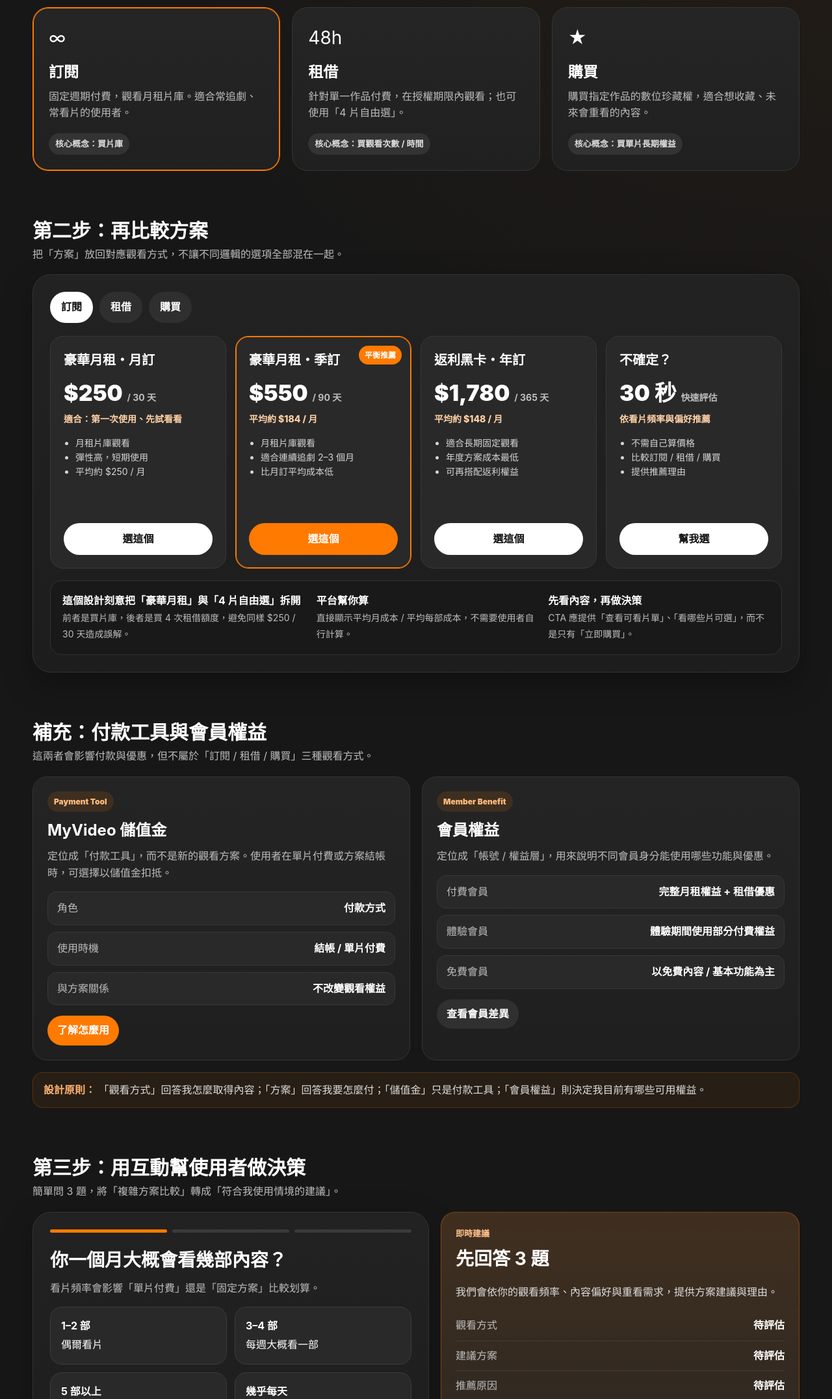
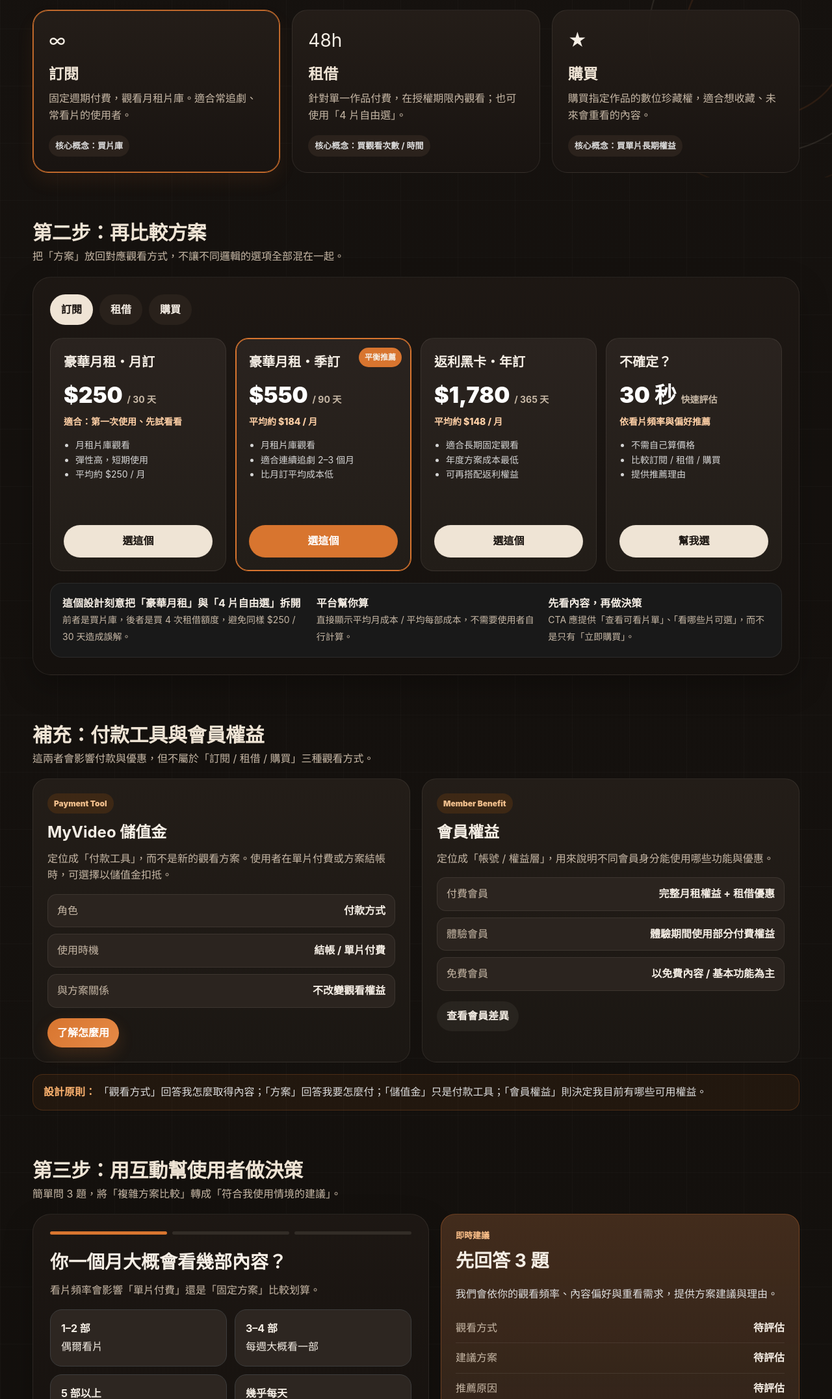
Before and after one commit to zty930925/myvideo-payment-prototype, a plain HTML site: page index.html in a window 1280 px wide. Shown: the part 647-2800 px from the top of the page at 65% size. Drawn offline with Linux system fonts and the light colour scheme.

Commit message:
Update prototype to v10 brand styling

```diff
--- a/index.html
+++ b/index.html
@@ -6,19 +6,21 @@
 <title>MyVideo 付費方案決策 Prototype</title>
 <style>
   :root{
-    --bg:#171717;
-    --panel:#222;
-    --panel-2:#2a2a2a;
-    --panel-3:#313131;
-    --text:#fff;
-    --muted:#bdbdbd;
-    --line:#3a3a3a;
-    --orange:#ff7a00;
-    --orange-2:#ff9a3c;
-    --green:#52d273;
-    --yellow:#f7c948;
-    --danger:#ff6b6b;
-    --shadow:0 18px 50px rgba(0,0,0,.28);
+    --bg:#14110e;
+    --panel:#201a16;
+    --panel-2:#29211b;
+    --panel-3:#332820;
+    --text:#f5eee5;
+    --muted:#c7b8a6;
+    --line:#44352b;
+    --orange:#d8752f;
+    --orange-2:#e58a47;
+    --green:#79b982;
+    --yellow:#d8b25d;
+    --danger:#df7a69;
+    --paper:#efe4d5;
+    --ink:#18120e;
+    --shadow:0 18px 46px rgba(0,0,0,.26);
     --radius:24px;
   }
   *{box-sizing:border-box}
@@ -27,47 +29,59 @@
     margin:0;
     font-family:-apple-system,BlinkMacSystemFont,"Segoe UI","Noto Sans TC","PingFang TC","Microsoft JhengHei",sans-serif;
     background:
-      radial-gradient(circle at top right, rgba(255,122,0,.08), transparent 30%),
-      var(--bg);
+      radial-gradient(circle at 76% 10%, rgba(216,117,47,.12), transparent 0 18%),
+      radial-gradient(circle at 16% 82%, rgba(239,228,213,.035), transparent 0 18%),
+      repeating-linear-gradient(0deg, rgba(255,255,255,.018) 0 1px, transparent 1px 88px),
+      repeating-linear-gradient(90deg, rgba(255,255,255,.018) 0 1px, transparent 1px 88px),
+      linear-gradient(180deg,#16120f 0%,#120f0c 100%);
     color:var(--text);
     line-height:1.6;
   }
   button,input{font:inherit}
   button{cursor:pointer}
   .wrap{width:min(1180px,calc(100% - 40px));margin:auto}
+  body::before{
+    content:"";position:fixed;inset:auto -120px -120px auto;width:440px;height:440px;pointer-events:none;z-index:0;opacity:.22;
+    background:
+      radial-gradient(circle at center, transparent 0 40%, rgba(207,110,45,.6) 40.4% 40.8%, transparent 41.2%),
+      radial-gradient(circle at center, transparent 0 58%, rgba(239,228,209,.45) 58.3% 58.7%, transparent 59%),
+      radial-gradient(circle at center, transparent 0 76%, rgba(207,110,45,.35) 76.2% 76.6%, transparent 77%);
+  }
+  main,.topbar{position:relative;z-index:1}
+
   .topbar{
     position:sticky;top:0;z-index:20;
     backdrop-filter:blur(18px);
-    background:rgba(23,23,23,.84);
-    border-bottom:1px solid rgba(255,255,255,.06)
+    background:rgba(17,14,12,.86);
+    border-bottom:1px solid rgba(239,228,213,.08)
   }
   .nav{
     min-height:72px;display:flex;align-items:center;justify-content:space-between;gap:24px
   }
   .brand{display:flex;align-items:center;gap:12px;font-weight:900;font-size:21px}
   .brand-mark{
-    width:36px;height:36px;border-radius:12px;background:linear-gradient(135deg,var(--orange),#ff4d00);
+    width:36px;height:36px;border-radius:12px;background:linear-gradient(135deg,var(--orange),#b05b25);
     display:grid;place-items:center;font-weight:900
   }
   .nav-right{display:flex;gap:10px;align-items:center}
   .ghost,.primary{
     border:0;border-radius:999px;padding:11px 18px;font-weight:800
   }
-  .ghost{background:#303030;color:#fff}
-  .primary{background:var(--orange);color:#fff}
-  .hero{padding:76px 0 38px}
+  .ghost{background:rgba(239,228,213,.055);color:var(--text);border:1px solid rgba(239,228,213,.10)}
+  .primary{background:linear-gradient(135deg,var(--orange),var(--orange-2));color:#fff;box-shadow:0 10px 24px rgba(216,117,47,.18)}
+  .hero{padding:78px 0 40px}
   .eyebrow{
     display:inline-flex;align-items:center;gap:8px;
-    color:#ffd6b0;background:rgba(255,122,0,.12);border:1px solid rgba(255,122,0,.25);
+    color:#f0cfae;background:rgba(216,117,47,.11);border:1px solid rgba(216,117,47,.26);
     padding:7px 12px;border-radius:999px;font-weight:800;font-size:14px
   }
-  h1{font-size:clamp(34px,5vw,62px);line-height:1.08;margin:18px 0}
+  h1{font-size:clamp(34px,5vw,62px);line-height:1.06;margin:18px 0;letter-spacing:-.015em}
   .hero p{font-size:18px;color:var(--muted);max-width:760px}
   .hero-actions{display:flex;gap:12px;flex-wrap:wrap;margin-top:26px}
   .hero-actions .primary,.hero-actions .ghost{padding:14px 22px}
   .section{padding:34px 0}
   .section-title{display:flex;align-items:end;justify-content:space-between;gap:20px;margin-bottom:18px}
-  .section-title h2{margin:0;font-size:30px}
+  .section-title h2{margin:0;font-size:30px;color:var(--paper);letter-spacing:-.01em}
   .section-title p{margin:0;color:var(--muted)}
   .mode-grid{display:grid;grid-template-columns:repeat(3,1fr);gap:18px}
   .mode-card{
@@ -77,29 +91,29 @@
     text-align:left;
     color:var(--text);
     font:inherit;
-    background:linear-gradient(180deg,#252525,#202020);
-    border:1px solid #343434;border-radius:var(--radius);padding:24px;
+    background:linear-gradient(180deg,rgba(37,30,25,.97),rgba(25,20,17,.99));
+    border:1px solid rgba(239,228,213,.085);border-radius:var(--radius);padding:24px;
     transition:.2s;position:relative;overflow:hidden
   }
-  .mode-card:hover{transform:translateY(-3px);border-color:#4a4a4a}
+  .mode-card:hover{transform:translateY(-3px);border-color:rgba(216,117,47,.40);box-shadow:0 14px 28px rgba(0,0,0,.15)}
   .mode-card:focus-visible{outline:3px solid rgba(255,122,0,.35);outline-offset:3px}
-  .mode-card.active{border-color:var(--orange);box-shadow:0 0 0 1px var(--orange) inset}
+  .mode-card.active{border-color:var(--orange);box-shadow:0 0 0 1px rgba(216,117,47,.72) inset,0 14px 28px rgba(216,117,47,.08)}
   .mode-icon{font-size:28px}
-  .mode-card h3{margin:12px 0 6px;font-size:23px}
+  .mode-card h3{margin:12px 0 6px;font-size:23px;color:var(--paper)}
   .mode-card p{color:var(--muted);margin:0 0 18px}
-  .pill{display:inline-flex;padding:6px 10px;border-radius:999px;background:#333;color:#ddd;font-size:13px;font-weight:700}
+  .pill{display:inline-flex;padding:6px 10px;border-radius:999px;background:#2b221c;color:#ddd;font-size:13px;font-weight:700}
   .panel{
-    background:linear-gradient(180deg,#222,#1d1d1d);
-    border:1px solid #333;border-radius:28px;padding:26px;box-shadow:var(--shadow)
+    background:linear-gradient(180deg,rgba(30,24,20,.97),rgba(21,17,14,.99));
+    border:1px solid rgba(239,228,213,.085);border-radius:28px;padding:26px;box-shadow:var(--shadow)
   }
   .plan-tabs{display:flex;gap:10px;flex-wrap:wrap;margin-bottom:20px}
   .tab{
-    background:#2f2f2f;border:1px solid transparent;color:#fff;border-radius:999px;padding:10px 16px;font-weight:800
+    background:#29211b;border:1px solid transparent;color:var(--text);border-radius:999px;padding:10px 16px;font-weight:800
   }
-  .tab.active{background:#fff;color:#111}
+  .tab.active{background:var(--paper);color:var(--ink)}
   .plan-grid{display:grid;grid-template-columns:repeat(4,1fr);gap:14px}
   .plan{
-    background:#292929;border:1px solid #383838;border-radius:20px;padding:20px;position:relative
+    background:linear-gradient(180deg,#2a231f,#221d18);border:1px solid rgba(239,228,213,.085);border-radius:20px;padding:20px;position:relative
   }
   .plan.reco{border-color:var(--orange);box-shadow:0 0 0 1px var(--orange) inset}
   .plan.plan-focus{
@@ -214,10 +228,10 @@
   .subprice{color:#ffd0a6;font-weight:800;font-size:14px}
   .plan ul{padding-left:18px;color:#d5d5d5;font-size:14px;min-height:120px}
   .plan button{width:100%;padding:12px;border-radius:999px;border:0;font-weight:900}
-  .plan .select{background:#fff;color:#111}
+  .plan .select{background:var(--paper);color:var(--ink);box-shadow:inset 0 0 0 1px rgba(0,0,0,.03)}
   .plan.reco .select{background:var(--orange);color:#fff}
   .compare-row{
-    margin-top:18px;padding:18px;border-radius:18px;background:#191919;border:1px solid #333;
+    margin-top:18px;padding:18px;border-radius:18px;background:#191919;border:1px solid rgba(239,228,213,.085);
     display:grid;grid-template-columns:1.1fr 1fr 1fr;gap:16px
   }
   .compare-row strong{display:block;font-size:16px}
@@ -229,7 +243,7 @@
   .question p{color:var(--muted);margin-top:0}
   .option-grid{display:grid;grid-template-columns:repeat(2,1fr);gap:12px}
   .option{
-    text-align:left;border:1px solid #3d3d3d;background:#292929;color:#fff;border-radius:18px;padding:16px;
+    text-align:left;border:1px solid #3d3d3d;background:#2d2621;color:var(--text);border-radius:18px;padding:16px;
     transition:.2s
   }
   .option:hover,.option.selected{border-color:var(--orange);background:#33291f}
@@ -238,9 +252,9 @@
   .wizard-actions button{border:0;border-radius:999px;padding:11px 18px;font-weight:800}
   .result-card{
     background:
-      linear-gradient(180deg,rgba(255,122,0,.13),rgba(255,122,0,.03)),
-      #242424;
-    border:1px solid rgba(255,122,0,.35);border-radius:22px;padding:22px;min-height:330px
+      linear-gradient(180deg,rgba(207,110,45,.18),rgba(207,110,45,.05)),
+      #231d18;
+    border:1px solid rgba(207,110,45,.36);border-radius:22px;padding:22px;min-height:330px
   }
   .result-card .kicker{color:#ffc28b;font-weight:900;font-size:13px}
   .result-card h3{font-size:28px;margin:6px 0}
@@ -252,24 +266,28 @@
   .result-cta{display:grid;grid-template-columns:1fr 1fr;gap:10px;margin-top:18px}
   .result-cta button{border:0;border-radius:999px;padding:12px;font-weight:900}
   .content-card{
-    display:grid;grid-template-columns:1fr;gap:18px;background:#232323;border:1px solid #333;border-radius:24px;padding:18px
+    display:grid;grid-template-columns:1fr;gap:18px;
+    background:linear-gradient(180deg,#211b17,#191511);
+    border:1px solid rgba(239,228,213,.085);border-radius:24px;padding:18px;
+    box-shadow:0 18px 44px rgba(0,0,0,.18)
   }
   .poster{
-    min-height:210px;width:100%;border-radius:18px;background:
-      linear-gradient(160deg,rgba(255,122,0,.82),rgba(92,20,150,.74)),
-      #333;
+    min-height:220px;width:100%;border-radius:18px;background:
+      linear-gradient(180deg,rgba(0,0,0,.02),rgba(0,0,0,.18)),
+      radial-gradient(circle at 72% 24%,rgba(246,187,105,.18),transparent 18%),
+      linear-gradient(150deg,rgba(216,117,47,.95),rgba(91,54,35,.92) 68%,rgba(45,31,23,.96));
     display:flex;align-items:flex-end;justify-content:flex-start;
-    padding:22px 24px;font-weight:900;font-size:34px;line-height:1.35;
-    letter-spacing:.2px;box-shadow:inset 0 0 0 1px rgba(255,255,255,.05)
+    padding:24px 26px;font-weight:900;font-size:34px;line-height:1.35;
+    letter-spacing:.2px;box-shadow:inset 0 0 0 1px rgba(255,255,255,.04),0 16px 34px rgba(0,0,0,.18)
   }
   .badge-row{display:flex;flex-wrap:wrap;gap:8px;margin:10px 0}
-  .badge{padding:6px 9px;border-radius:999px;font-size:12px;font-weight:900;background:#333}
-  .badge.green{background:rgba(82,210,115,.14);color:#7fe498}
-  .badge.orange{background:rgba(255,122,0,.14);color:#ffb16f}
-  .badge.yellow{background:rgba(247,201,72,.13);color:#ffd963}
+  .badge{padding:6px 9px;border-radius:999px;font-size:12px;font-weight:900;background:#2b221c}
+  .badge.green{background:rgba(121,185,130,.14);color:#8fd398}
+  .badge.orange{background:rgba(216,117,47,.14);color:#efb078}
+  .badge.yellow{background:rgba(216,178,93,.13);color:#e8c979}
   .watch-options{display:grid;grid-template-columns:repeat(3,1fr);gap:10px;margin-top:14px}
   .watch-option{
-    border:1px solid #3b3b3b;border-radius:16px;padding:14px;background:#292929
+    border:1px solid rgba(239,228,213,.08);border-radius:16px;padding:14px;background:#271f1a
   }
   .watch-option.recommended{border-color:var(--orange)}
   .watch-option strong{display:block}
@@ -279,25 +297,25 @@
   .content-flow{
     display:flex;align-items:center;gap:10px;flex-wrap:wrap;
     margin:0 0 16px;padding:14px 16px;border-radius:16px;
-    background:#1f1f1f;border:1px solid #303030;color:#d8d8d8
+    background:rgba(22,18,15,.78);border:1px solid rgba(239,228,213,.085);color:#dccdbb
   }
   .content-flow span{
-    background:#2b2b2b;border-radius:999px;padding:7px 11px;font-size:13px;font-weight:800
+    background:rgba(239,228,209,.08);border:1px solid rgba(239,228,213,.085);border-radius:999px;padding:7px 11px;font-size:13px;font-weight:800
   }
   .content-flow b{color:var(--orange)}
   .state-box{
-    margin:14px 0;padding:14px 16px;border-radius:16px;background:#1d1d1d;border:1px solid #353535
+    margin:14px 0;padding:14px 16px;border-radius:16px;background:rgba(18,15,12,.85);border:1px solid rgba(239,228,209,.10)
   }
   .state-box p{margin:3px 0 10px;color:var(--muted);font-size:13px}
   .state-buttons{display:flex;gap:8px;flex-wrap:wrap}
   .state-btn{
-    border:1px solid #424242;background:#2a2a2a;color:#fff;border-radius:999px;
+    border:1px solid #424242;background:#2b241f;color:var(--text);border-radius:999px;
     padding:8px 12px;font-weight:800
   }
-  .state-btn.active{background:#fff;color:#111;border-color:#fff}
+  .state-btn.active{background:var(--paper);color:var(--ink);border-color:var(--paper)}
   .decision-summary{
     padding:14px 16px;margin:12px 0;border-radius:16px;
-    background:rgba(255,122,0,.08);border:1px solid rgba(255,122,0,.28)
+    background:rgba(207,110,45,.10);border:1px solid rgba(207,110,45,.28)
   }
   .decision-summary .decision-label{
     display:inline-block;font-size:12px;font-weight:900;color:#ffbd80;margin-bottom:3px
@@ -306,8 +324,8 @@
   .decision-summary p{margin:4px 0 0;color:#d2d2d2;font-size:14px}
   .option-status{min-height:20px;color:#ffb16f;font-size:12px;font-weight:900;margin-bottom:3px}
   .mvp-note{
-    margin-top:14px;padding:12px 14px;border-radius:14px;background:#191919;
-    border:1px dashed #3a3a3a;color:#aaa;font-size:13px
+    margin-top:14px;padding:12px 14px;border-radius:14px;background:rgba(18,15,12,.82);
+    border:1px dashed rgba(239,228,209,.16);color:#aaa;font-size:13px
   }
 
 
@@ -317,8 +335,8 @@
     gap:18px;
   }
   .support-card{
-    background:linear-gradient(180deg,#242424,#1f1f1f);
-    border:1px solid #343434;
+    background:linear-gradient(180deg,#231d18,#1b1713);
+    border:1px solid rgba(239,228,213,.085);
     border-radius:22px;
     padding:22px;
   }
@@ -329,7 +347,7 @@
     padding:6px 10px;
     border-radius:999px;
     background:rgba(255,122,0,.12);
-    color:#ffbb7c;
+    color:#f0be8c;
     font-weight:900;
     font-size:12px;
     margin-bottom:10px;
@@ -345,8 +363,8 @@
     gap:16px;
     padding:12px 14px;
     border-radius:14px;
-    background:#292929;
-    border:1px solid #373737;
+    background:#2b241f;
+    border:1px solid rgba(239,228,213,.085);
   }
   .support-item span{color:var(--muted)}
   .support-item strong{text-align:right}
@@ -367,8 +385,8 @@
     margin-top:14px;
     padding:14px;
     border-radius:14px;
-    background:#191919;
-    border:1px dashed #3b3b3b;
+    background:rgba(18,15,12,.82);
+    border:1px dashed rgba(239,228,209,.16);
     color:#d0d0d0;
     font-size:14px;
   }
@@ -377,8 +395,8 @@
     margin-top:18px;
     padding:14px 16px;
     border-radius:16px;
-    background:rgba(255,122,0,.07);
-    border:1px solid rgba(255,122,0,.22);
+    background:rgba(207,110,45,.08);
+    border:1px solid rgba(207,110,45,.24);
     color:#ddd;
   }
   .logic-note strong{color:#ffb36f}
@@ -388,7 +406,7 @@
 
   .footer-note{color:#888;font-size:12px;padding:40px 0 70px}
   .progress{display:flex;gap:8px;margin-bottom:20px}
-  .progress span{height:5px;background:#3a3a3a;border-radius:99px;flex:1}
+  .progress span{height:5px;background:rgba(239,228,209,.10);border-radius:99px;flex:1}
   .progress span.done{background:var(--orange)}
   @media (max-width:920px){
     .mode-grid,.plan-grid{grid-template-columns:1fr 1fr}
```
